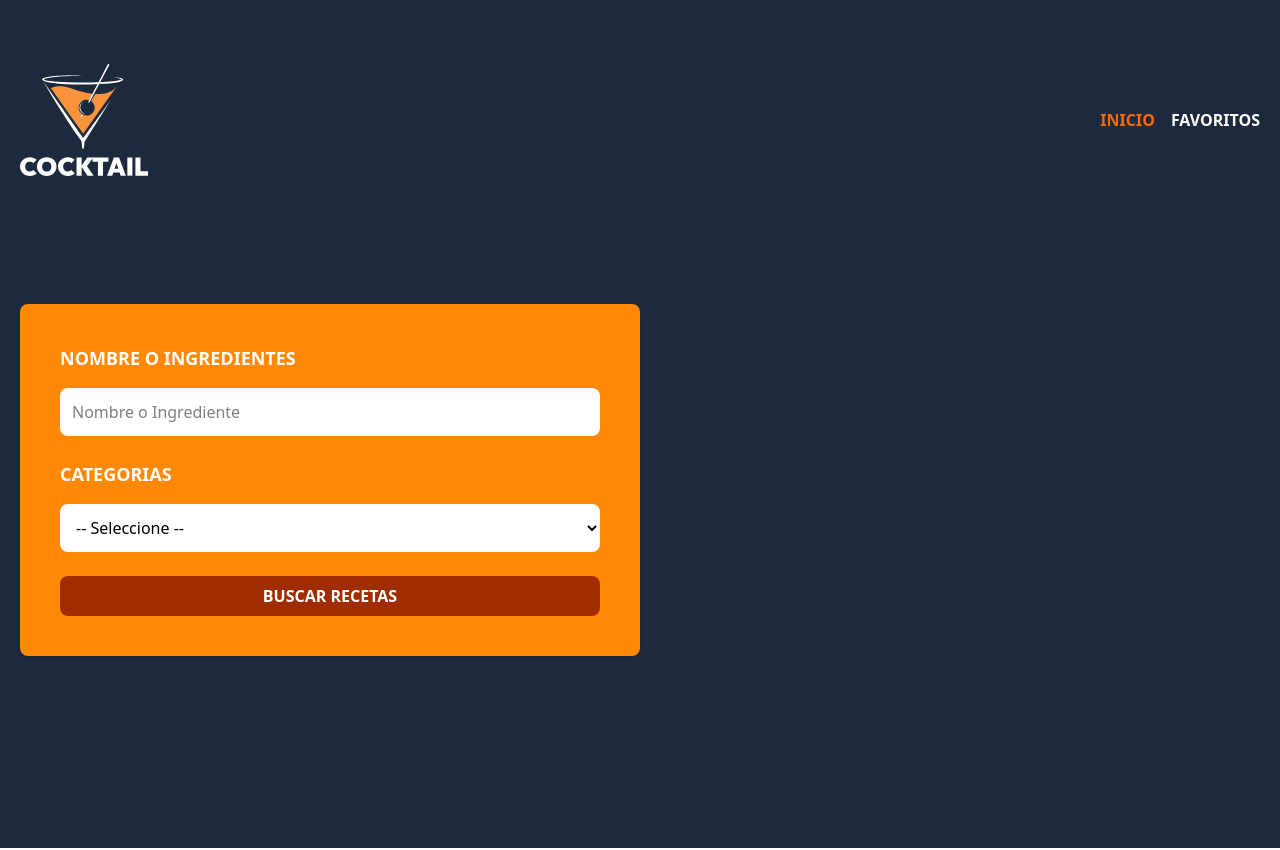
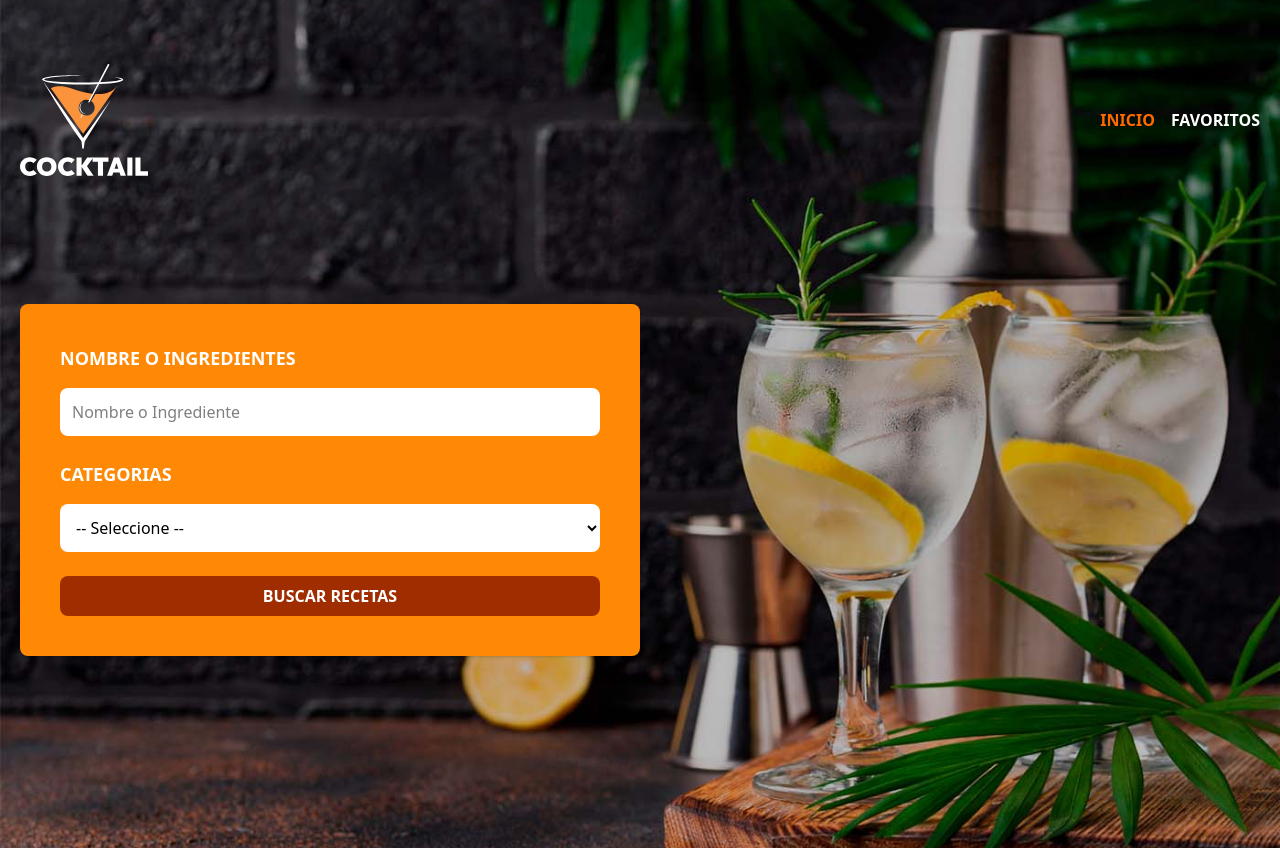
Before and after one commit to Chucho-Kun/recipe-finder-react, a React (Vite) app: page / in a window 1280 px wide. Shown: the top 850 px of the page. Built offline with nearby package versions, Linux system fonts and the light colour scheme.

Commit message:
html base finished

```diff
--- a/src/components/Header.tsx
+++ b/src/components/Header.tsx
@@ -4,12 +4,10 @@
 export default function Header() {
 
     const { pathname } = useLocation()
-    console.log( pathname )
-
     const isHome = useMemo( () => pathname === '/' , [ pathname ] )
 
   return (
-    <header className="bg-slate-800">
+    <header className={ isHome ? 'bg-header bg-center bg-cover' : 'bg-slate-800'}>
         <div className="mx-auto container px-5 py-16">
             <div className="flex justify-between items-center">
                 <div>
--- a/src/index.css
+++ b/src/index.css
@@ -1 +1,2 @@
 @import "tailwindcss";
+@config "../tailwind.config.js"
--- a/tailwind.config.js
+++ b/tailwind.config.js
@@ -4,7 +4,11 @@
     "./src/**/*.{js,ts,jsx,tsx}",
   ],
   theme: {
-    extend: {},
+    extend: {
+      backgroundImage: {
+        "header" : "url('/bg.jpg')"
+      }
+    },
   },
   plugins: [],
 }
```
